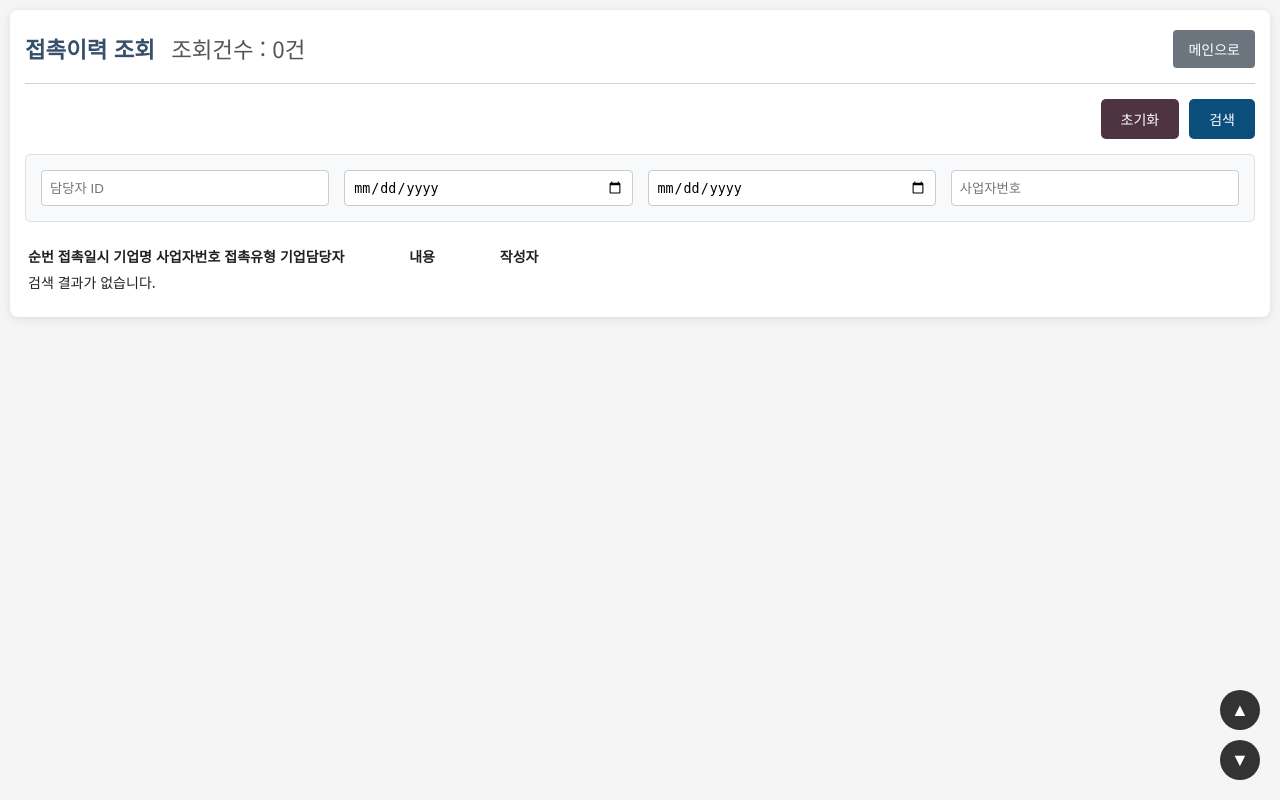
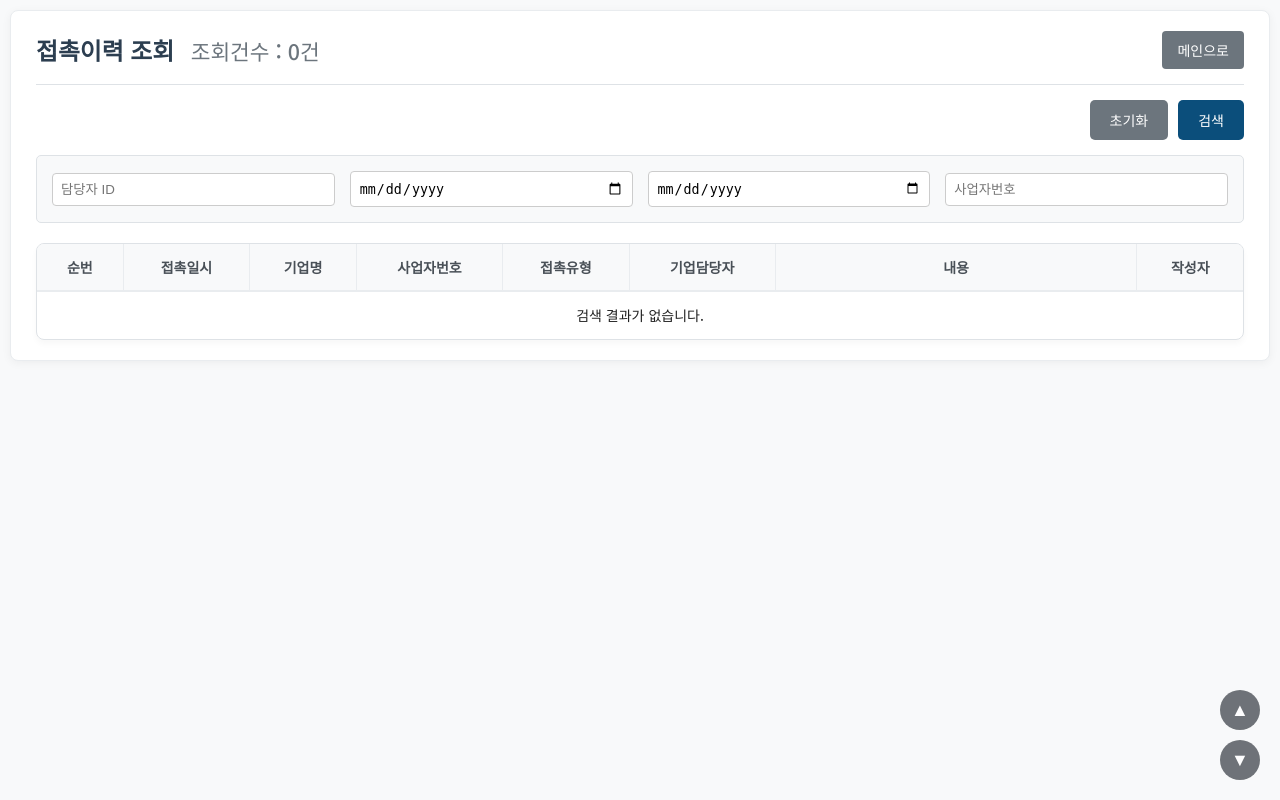
Before and after one commit to CHEULHOYANG/company_info_system, a Flask app: page /history in a window 1280 px wide. Run offline with Flask 3, Linux system fonts and the light colour scheme; the visitor is signed in with stand-in values (Sample User, id 1); data that the repository does not hold is empty.

Commit message:
Update style.css

```diff
--- a/static/css/style.css
+++ b/static/css/style.css
@@ -1,8 +1,8 @@
-@import url('https://fonts.googleapis.com/css2?family=Noto+Sans+KR:wght@400;700&display=swap');
+@import url('https://fonts.googleapis.com/css2?family=Noto+Sans+KR:wght@400;500;600;700&display=swap');
 
 body {
     font-family: 'Noto Sans KR', sans-serif;
-    background-color: #f5f5f5;
+    background-color: #f8f9fa;
     color: #212121;
     margin: 0;
     padding: 10px;
@@ -13,122 +13,128 @@ body {
     max-width: 1400px;
     margin: 0 auto;
     background-color: #fff;
-    padding: 20px 15px;
+    padding: 20px 25px;
     border-radius: 8px;
-    box-shadow: 0 2px 10px rgba(0,0,0,0.1);
+    box-shadow: 0 2px 10px rgba(0,0,0,0.05);
+    border: 1px solid #e9ecef;
 }
 header {
     display: flex;
     justify-content: space-between;
     align-items: center;
-    border-bottom: 1px solid #D3D3D3;
+    border-bottom: 1px solid #dee2e6;
     padding-bottom: 15px;
     margin-bottom: 15px;
 }
-header h1 { color: #364F6B; margin: 0; font-size: 1.6em; }
-.header-subtext { font-size: 1em; color: #555; font-weight: normal; margin-left: 10px; }
+header h1 { color: #2c3e50; margin: 0; font-size: 1.7em; font-weight: 600; }
+.header-subtext { font-size: 0.9em; color: #6c757d; font-weight: 500; margin-left: 10px; }
 .logout-button-new, .back-button { display: inline-block; padding: 8px 15px; background-color: #6c757d; color: white; text-align: center; text-decoration: none; border-radius: 4px; font-size: 14px; border: none; cursor: pointer; transition: background-color 0.2s; }
 .logout-button-new:hover, .back-button:hover { background-color: #5a6268; }
 
 .main-actions { display: flex; justify-content: flex-end; gap: 10px; margin-bottom: 15px; }
-.action-button { padding: 10px 20px; border-radius: 5px; border: none; font-size: 14px; cursor: pointer; color: white; }
-.action-button.excel-button { background-color: #28a745; }
-.action-button.reset-button { background-color: #4e3440; }
+.action-button { padding: 10px 20px; border-radius: 5px; border: none; font-size: 14px; font-weight: 500; cursor: pointer; color: white; transition: opacity 0.2s; }
+.action-button:hover { opacity: 0.85; }
+.action-button.excel-button { background-color: #208e4c; }
+.action-button.reset-button { background-color: #6c757d; }
 .action-button.search-button { background-color: #0b4e7b; }
 
 .search-container { background-color: #f8f9fa; padding: 15px; border-radius: 5px; margin-bottom: 20px; border: 1px solid #dee2e6; }
-.search-grid { display: grid; grid-template-columns: repeat(auto-fill, minmax(240px, 1fr)); gap: 15px; }
+.search-grid { display: grid; grid-template-columns: repeat(auto-fill, minmax(240px, 1fr)); gap: 15px; align-items: center; }
 .search-grid input, .search-grid select { padding: 8px; border: 1px solid #ccc; border-radius: 4px; width: 100%; box-sizing: border-box; }
 .range-input { display: flex; align-items: center; gap: 5px; }
 .range-input input { flex: 1; }
+.range-input span { font-size: 14px; color: #6c757d; }
 
-.results-container { overflow-x: auto; }
-.results-table { width: 100%; border-collapse: collapse; margin-top: 10px; table-layout: fixed; }
-.results-table th, .results-table td { padding: 10px; border: 1px solid #ddd; text-align: left; vertical-align: middle; }
-.results-table thead th { background-color: #f2f2f2; font-weight: bold; text-align: center; }
-.results-table tbody tr:hover { background-color: #f9f9f9; }
+
+.results-table {
+    width: 100%;
+    border-collapse: collapse;
+    margin-top: 10px;
+    table-layout: fixed;
+}
+.results-table th, .results-table td {
+    padding: 10px;
+    border: 1px solid #ddd;
+    text-align: left;
+    vertical-align: middle;
+}
+.results-table thead th {
+    background-color: #f2f2f2;
+    font-weight: bold;
+    text-align: center;
+}
+.results-table tbody tr:hover {
+    background-color: #f9f9f9;
+}
 .text-right { text-align: right !important; }
 .text-center { text-align: center !important; }
 
-#load-more-btn { display: block; width: 100%; padding: 10px; margin-top: 15px; background-color: #007bff; color: white; border: none; border-radius: 4px; cursor: pointer; }
-#load-more-btn:hover { background-color: #0056b3; }
+.table-container {
+    border: 1px solid #dee2e6;
+    border-radius: 8px;
+    overflow: hidden;
+    box-shadow: 0 4px 6px rgba(0, 0, 0, 0.03);
+}
+.table-container table {
+    width: 100%;
+    border-collapse: collapse;
+}
+.table-container th, .table-container td {
+    padding: 12px 15px;
+    border-bottom: 1px solid #e9ecef;
+    border-right: 1px solid #e9ecef;
+    text-align: center;
+}
+.table-container th:last-child, .table-container td:last-child {
+    border-right: none;
+}
+.table-container th {
+    background-color: #f8f9fa;
+    color: #495057;
+    font-weight: 600;
+    border-bottom-width: 2px;
+}
+.table-container tbody tr:nth-of-type(even) {
+    background-color: #f8f9fa;
+}
+.table-container tbody tr:last-of-type td {
+    border-bottom: none;
+}
+.table-container tbody tr:hover {
+    background-color: #e9ecef;
+}
+.table-container td a { color: #0d6efd; text-decoration: none; font-weight: 500; }
+.table-container td a:hover { text-decoration: underline; }
+.memo-cell { white-space: pre-wrap; word-break: break-all; text-align: left; }
 
-.scroll-buttons { position: fixed; bottom: 20px; right: 20px; display: flex; flex-direction: column; gap: 10px; }
-.scroll-buttons button { width: 40px; height: 40px; border-radius: 50%; border: none; background-color: #333; color: white; cursor: pointer; font-size: 18px; }
+#pagination { margin-top: 20px; text-align: center; }
+.page-btn { background: #fff; border: 1px solid #dee2e6; color: #0d6efd; padding: 8px 12px; margin: 0 2px; cursor: pointer; }
+.page-btn:hover { background: #e9ecef; }
+.page-btn.active { background: #0d6efd; color: #fff; border-color: #0d6efd; }
 
+.scroll-buttons { position: fixed; bottom: 20px; right: 20px; display: flex; flex-direction: column; gap: 10px; z-index: 100; }
+.scroll-buttons button { width: 40px; height: 40px; border-radius: 50%; border: none; background-color: #343a40; color: white; cursor: pointer; font-size: 18px; opacity: 0.7; }
+.scroll-buttons button:hover { opacity: 1; }
 
-/* ==============================================
-    Gray Theme - Tab Navigation Style
-   ==============================================
-*/
-
-/* 탭 전체를 감싸는 컨테이너 */
-.tab-nav {
-    display: flex;
-    border-bottom: 1px solid #dee2e6;
-}
-
-/* 탭 버튼의 기본 스타일 (선택되지 않았을 때) */
-.tab-nav .tab-link {
-    /* 기본 배경은 밝은 회색으로 설정 */
-    background-color: #f1f3f5;
-    /* 기본 글씨는 약간 어두운 회색으로 */
-    color: #495057;
-    border: 1px solid #dee2e6;
-    border-bottom: none;
-    padding: 12px 24px;
-    cursor: pointer;
-    font-size: 16px;
-    font-weight: 500;
-    transition: all 0.2s ease-in-out;
-    margin-right: 4px;
-    border-top-left-radius: 6px;
-    border-top-right-radius: 6px;
-}
-
-/* 마우스를 올렸을 때의 스타일 */
-.tab-nav .tab-link:hover {
-    background-color: #e9ecef; /* 살짝 더 진한 회색으로 변경 */
-}
-
-/* ▼▼▼ 현재 선택된(active) 탭 버튼의 스타일 ▼▼▼ */
-.tab-nav .tab-link.active {
-    /* 선택된 탭은 진한 회색 배경으로 확실하게 강조 */
-    background-color: #495057;
-    /* 글씨는 흰색으로 변경하여 가독성 확보 */
-    color: #ffffff;
-    border-color: #495057;
-    font-weight: bold;
-}
-
-/* 탭 내용(Pane)을 감싸는 영역 */
-.tab-content {
-    background-color: #ffffff;
-    padding: 25px 0;
-}
-
-/* 탭 내용(Pane) 기본 스타일 - 평소에는 숨겨둠 */
-.tab-pane {
-    display: none;
-}
-
-/* 선택된(active) 탭 내용만 보여줌 */
-.tab-pane.active {
-    display: block;
-}
-
+.tab-nav { display: flex; border-bottom: 1px solid #dee2e6; }
+.tab-nav .tab-link { background-color: #f1f3f5; color: #495057; border: 1px solid #dee2e6; border-bottom: none; padding: 12px 24px; cursor: pointer; font-size: 16px; font-weight: 500; transition: all 0.2s ease-in-out; margin-right: 4px; border-top-left-radius: 6px; border-top-right-radius: 6px; }
+.tab-nav .tab-link:hover { background-color: #e9ecef; }
+.tab-nav .tab-link.active { background-color: #495057; color: #ffffff; border-color: #495057; font-weight: bold; }
+.tab-content { background-color: #ffffff; padding: 25px 0; }
+.tab-pane { display: none; }
+.tab-pane.active { display: block; }
 
 .detail-main-grid { display: grid; grid-template-columns: 2fr 3fr; gap: 20px; }
 .detail-card { background: #fff; padding: 20px; border-radius: 8px; box-shadow: 0 2px 5px rgba(0,0,0,0.05); border: 1px solid #e9ecef; margin-bottom: 20px; }
-.detail-card h3 { color: #364F6B; border-bottom: 2px solid #364F6B; padding-bottom: 10px; margin-top: 0; }
+.detail-card h3 { color: #2c3e50; border-bottom: 2px solid #2c3e50; padding-bottom: 10px; margin-top: 0; }
 .detail-card h4 { margin-top: 20px; margin-bottom: 10px; color: #495057; }
 .info-grid { display: grid; grid-template-columns: 150px 1fr; gap: 10px; align-items: center; }
 .info-grid div:nth-child(odd) { font-weight: bold; color: #495057; }
 
 .text-danger { color: #dc3545; font-weight: bold; }
-.text-primary-large { color: #007bff; font-size: 1.1em; font-weight: 500; }
+.text-primary-large { color: #0d6efd; font-size: 1.1em; font-weight: 500; }
 
-.status-yes { background-color: #28a745; color: white; padding: 2px 6px; border-radius: 4px; font-size: 0.9em; }
+.status-yes { background-color: #198754; color: white; padding: 2px 6px; border-radius: 4px; font-size: 0.9em; }
 .status-no { background-color: #6c757d; color: white; padding: 2px 6px; border-radius: 4px; font-size: 0.9em; }
 
 #contact-history-form { display: flex; flex-direction: column; gap: 10px; margin-bottom: 20px; }
```
Also changed, not shown: other parts of static/css/style.css (+7 -38 lines).
